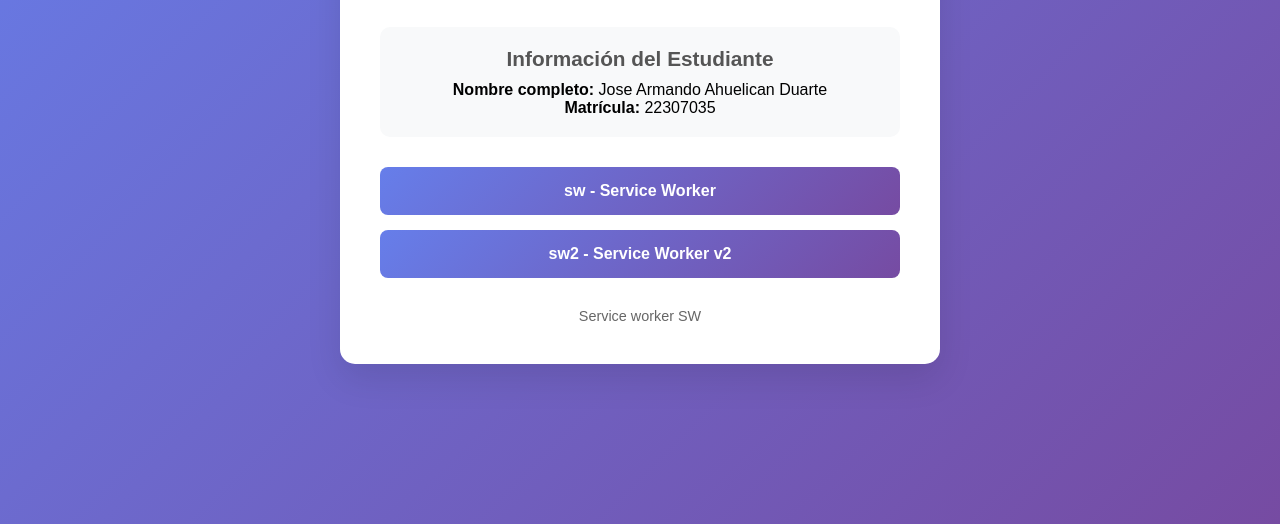
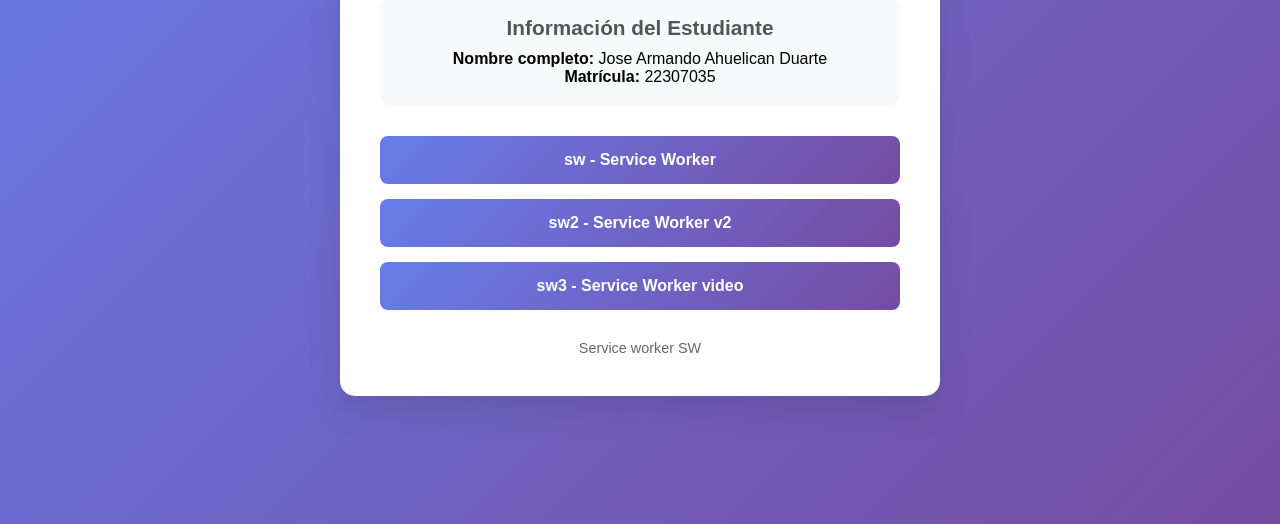
Before and after one commit to Armando7siu/U1, a plain HTML site: page U1/index.html in a window 1280 px wide. Shown: the part 276-800 px from the top of the page. Drawn offline with Linux system fonts and the light colour scheme.

Commit message:
Add link to sw3 - Service Worker video
Added a new link to sw3 - Service Worker video in the links section.

```diff
--- a/U1/index.html
+++ b/U1/index.html
@@ -99,6 +99,8 @@
         <div class="links">
           <a href="./sw/index.html" class="btn"> sw - Service Worker </a>
         <a href="./sw2/index.html" class="btn"> sw2 - Service Worker v2</a>
+                    <a href="./sw3/index.html" class="btn"> sw3 - Service Worker video</a>
+
         </div>
 
         <div class="footer">
```
